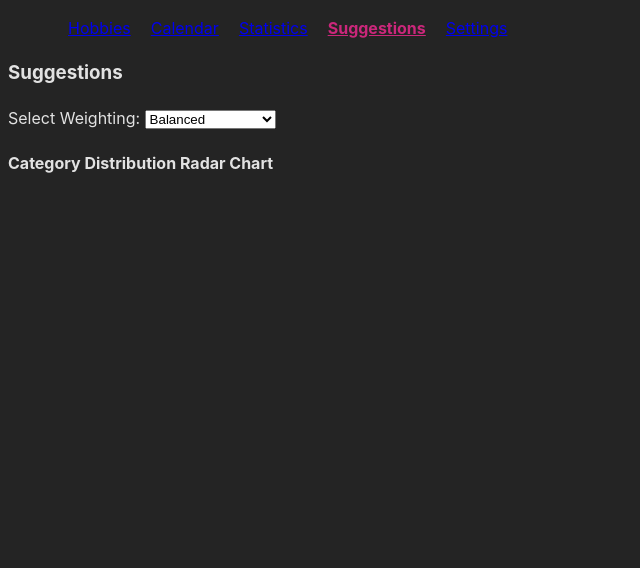
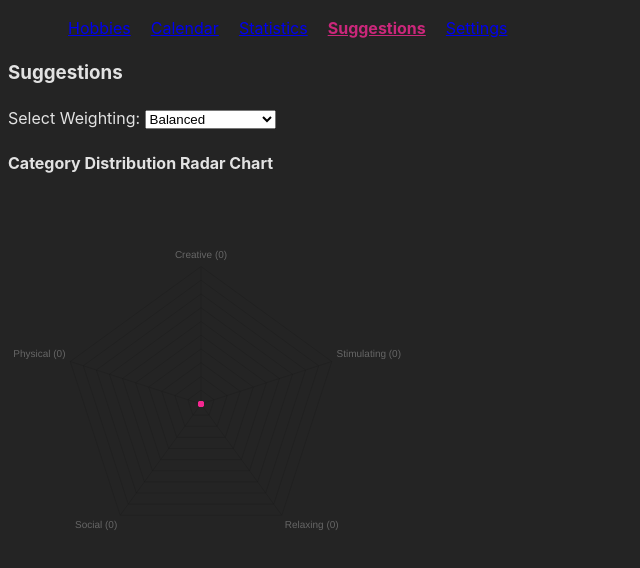
Before and after one commit to raziel-razmattaz/hobby-tracker, a Vue app: page /suggestions in a window 1280 px wide. Shown: the top 568 px of the page, without its empty margins (0-640 px from the left). Built offline with nearby package versions, Linux system fonts and the light colour scheme.

Commit message:
Initialised CategoryActivity with all categories not just the ones with saved hobbies

```diff
--- a/src/components/CategoryRadarChart.vue
+++ b/src/components/CategoryRadarChart.vue
@@ -11,9 +11,11 @@ const hobbies = useHobbiesStore();
 const filteredHobbiesMonth = computed(() => hobbies.getHobbiesLastMonth());
 
 const categoryActivity = computed(() => {
-  const activity = {};
+  const activity = hobbies.categories.reduce((acc, category) => {
+    acc[category] = 0;
+    return acc;
+  }, {});
   filteredHobbiesMonth.value.forEach(hobby => activity[hobby.category] = (activity[hobby.category] || 0) + hobby.hobbyHistory.length);
-  console.log(activity);
   return activity;
 });
 
```
